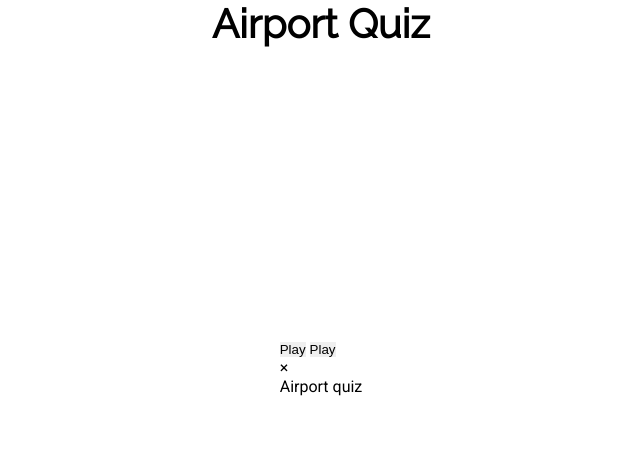
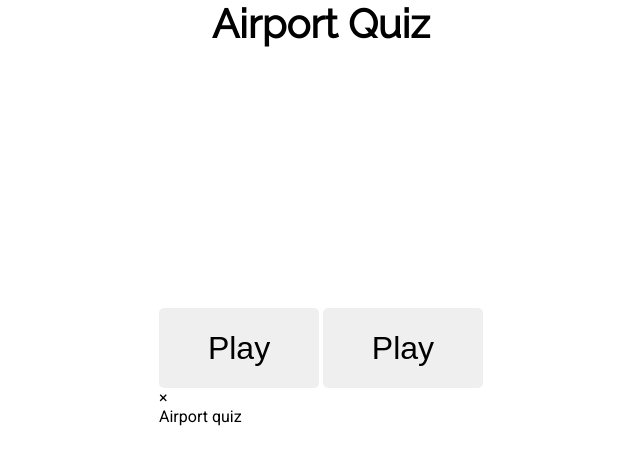
Before and after one commit to LanaCreegan/airport-quiz-1, a plain HTML site: page index.html in a window 1280 px wide. Shown: the whole page, without its empty margins (319-959 px from the left). Drawn offline with Linux system fonts and the light colour scheme.

Commit message:
Add style to play and modal buttons

```diff
--- a/assets/CSS/style.css
+++ b/assets/CSS/style.css
@@ -30,8 +30,20 @@ h1, h2 {
     align-items: center;
 }
 
+/* Home Buttons */
+.play {
+    height: 5rem;
+    width: 10rem;
+    font-size: 2rem;
+    border-radius: 5px;
+}
 
-
+.m-btn {
+    height: 5rem;
+    width: 10rem;
+    font-size: 2rem;
+    border-radius: 5px;
+}
 
 /* Modal */
 
```
